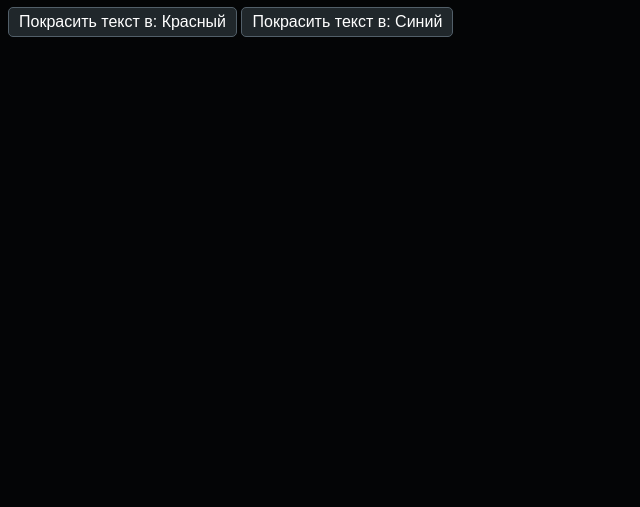
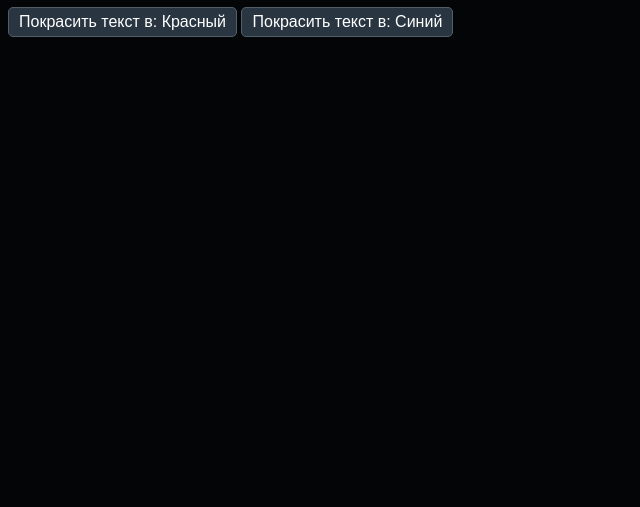
Before and after one commit to Sergey-air-749/git-test-2, a plain HTML site: page index.html in a window 1280 px wide. Shown: the part 293-800 px from the top of the page, without its empty margins (0-640 px from the left). Drawn offline with Linux system fonts and the light colour scheme.

Commit message:
first commit

```diff
--- a/style.css
+++ b/style.css
@@ -5,7 +5,8 @@ body {
 }
 
 button {
-    background-color: #20272b;
+    /* background-color: #20272b; */
+    background-color: #293540;
     border: 1px solid #525f69;
     border-radius: 5px;
 
```
